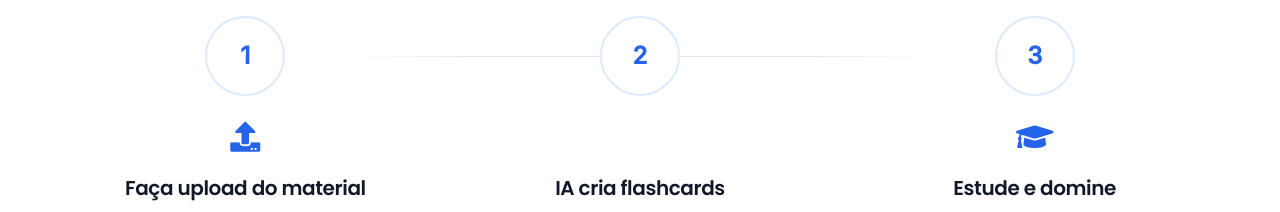
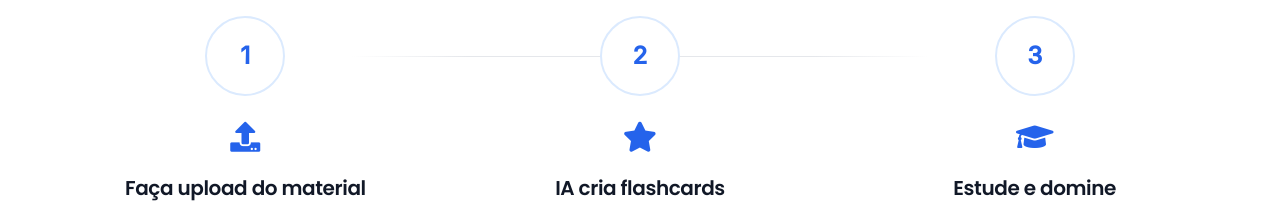
Before and after one commit to RD1707/project-recall, a React (Vite) app in the folder frontend/: page / in a window 1280 px wide. Shown: the part 2360-2572 px from the top of the page. Built offline with nearby package versions, Linux system fonts and the light colour scheme.

Commit message:
Update Landing.jsx

```diff
--- a/frontend/src/pages/Landing.jsx
+++ b/frontend/src/pages/Landing.jsx
@@ -272,7 +272,7 @@ function Landing() {
                             />
                             <StepCard
                                 number="2"
-                                icon="fa-cards"
+                                icon="fa-star"
                                 title="IA cria flashcards"
                                 description="Nossa IA analisa e gera cards otimizados em segundos, prontos para revisar."
                             />
```
